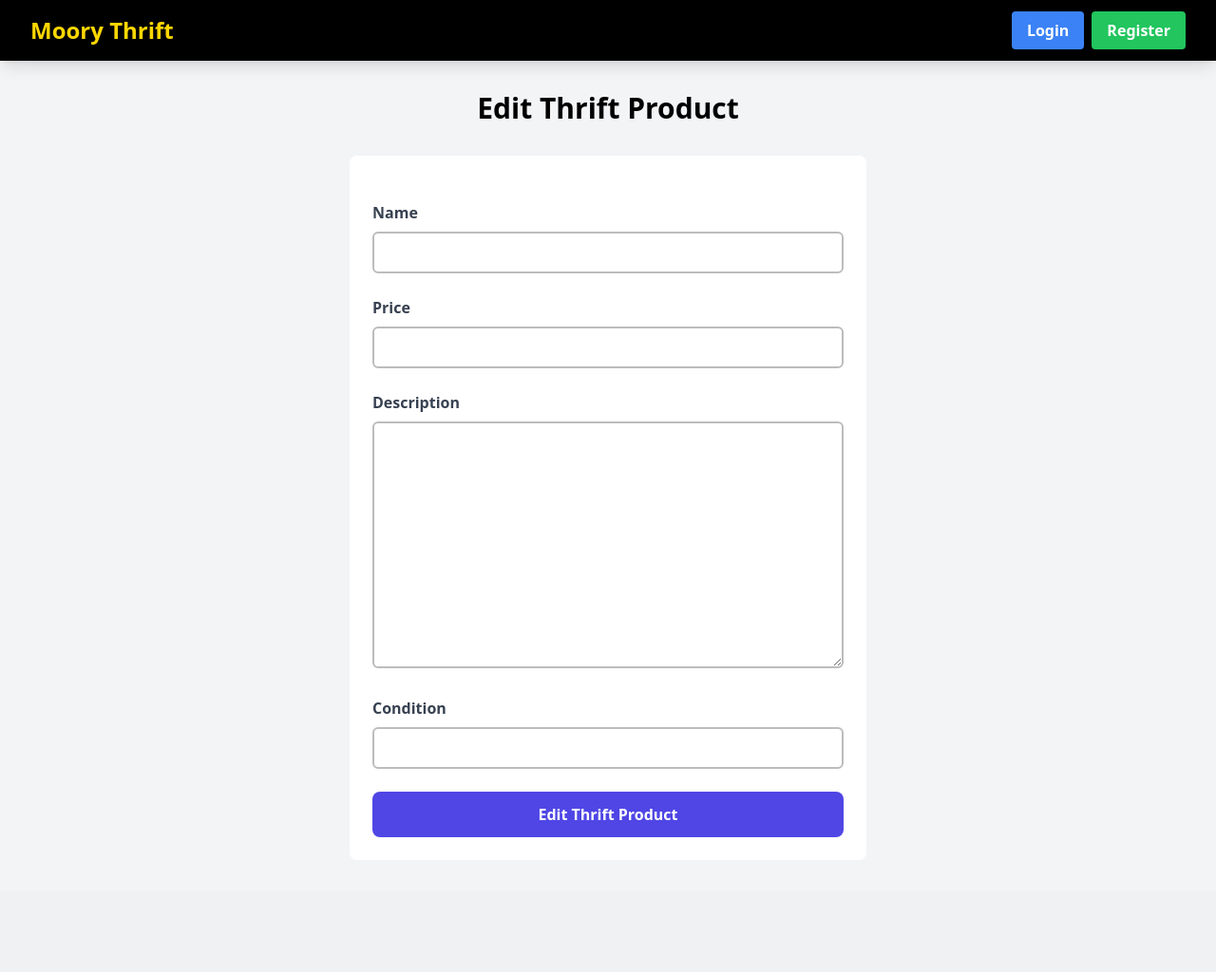
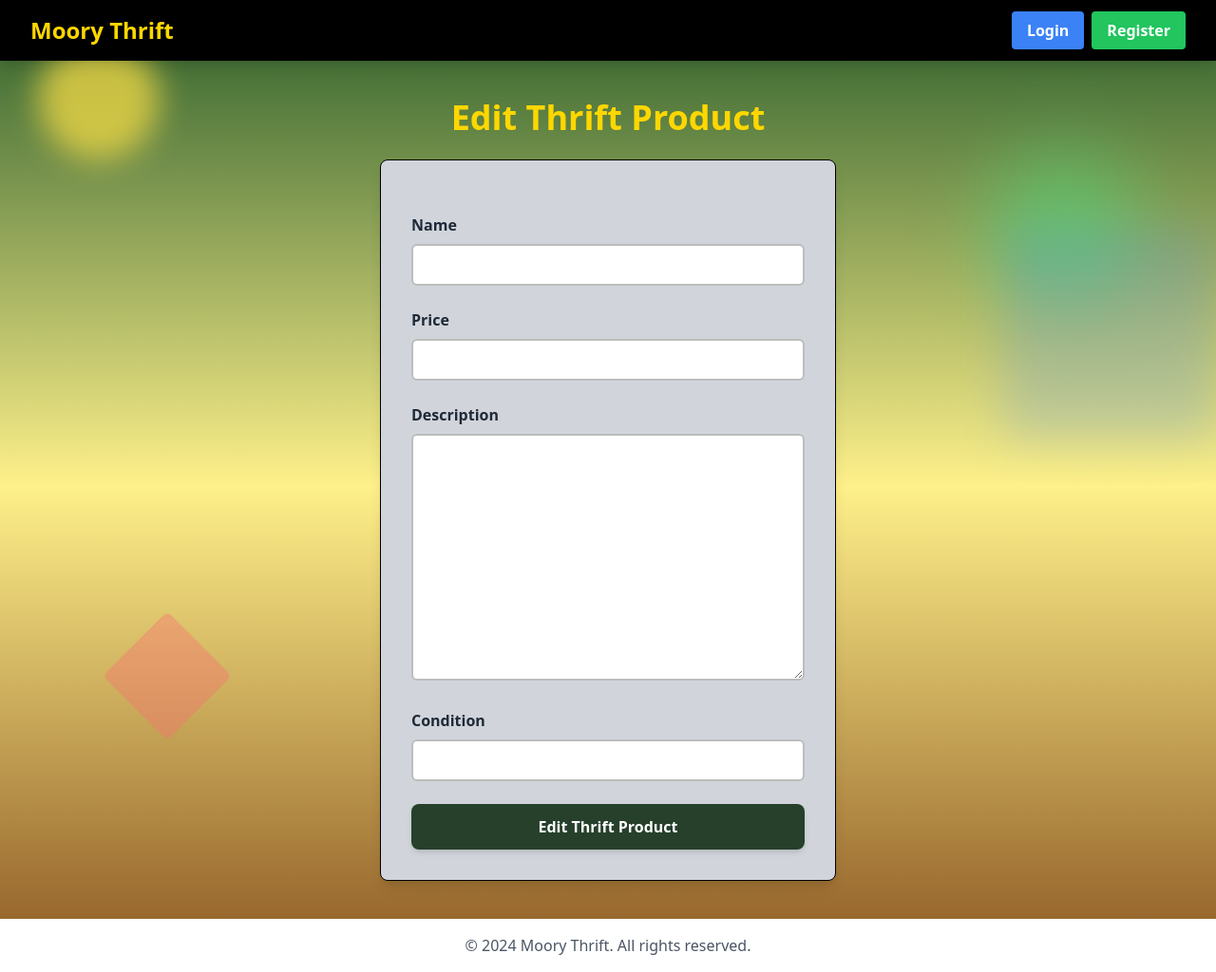
Before and after one commit to felfelita/moory-thrift, a Django app: template main/templates/edit_thrift.html in a window 1280 px wide. Shown: the whole page at 95% size. Before the commit the page ends 906 px from the top, so only its background shows below. Run offline with Django 5.2, Linux system fonts and the light colour scheme; the template is opened without the code that fills it: values that come from a table or form of the project are taken from there, others are empty; some libraries are stand-ins or nearby versions.

Commit message:
edit edit_thrift.html

```diff
--- a/main/templates/edit_thrift.html
+++ b/main/templates/edit_thrift.html
@@ -6,36 +6,52 @@
 
 {% block content %}
 {% include 'navbar.html' %}
-<div class="flex flex-col min-h-screen bg-gray-100">
-  <div class="container mx-auto px-4 py-8 mt-16 max-w-xl">
-    <h1 class="text-3xl font-bold text-center mb-8 text-black">Edit Thrift Product</h1>
 
-    <div class="bg-white rounded-lg p-6 form-style">
+<div class="flex flex-col min-h-screen bg-gradient-to-b from-[#2b5e2b] via-yellow-200 to-[#8c5722]">
+
+    <div class="absolute top-10 left-10 w-32 h-32 bg-yellow-300 rounded-full opacity-70 blur-lg"></div>
+    <div class="absolute top-40 right-20 w-40 h-40 bg-green-400 rounded-full opacity-50 blur-2xl"></div>
+
+    <div class="absolute bottom-10 left-32 w-24 h-24 bg-red-400 rounded-md opacity-40 rotate-45"></div>
+    <div class="absolute top-60 right-0 w-56 h-56 bg-blue-500 opacity-20 blur-xl rounded-lg"></div>
+
+  <div class="container mx-auto px-4 py-10 mt-16 max-w-lg">
+    <h1 class="text-4xl font-bold text-center mb-6 text-[#FFD700]">Edit Thrift Product</h1>
+
+    <div class="bg-gray-300 rounded-lg shadow-lg p-8 form-style border border-black">
       <form method="POST" class="space-y-6">
         {% csrf_token %}
         {% for field in form %}
           <div class="flex flex-col">
-                  <label for="{{ field.id_for_label }}" class="mb-2 font-semibold text-gray-700">
+            <label for="{{ field.id_for_label }}" class="mb-2 font-semibold text-gray-800">
               {{ field.label }}
             </label>
             <div class="w-full">
               {{ field }}
             </div>
             {% if field.help_text %}
-                      <p class="mt-1 text-sm text-gray-500">{{ field.help_text }}</p>
+              <p class="mt-1 text-sm text-gray-600">{{ field.help_text }}</p>
             {% endif %}
             {% for error in field.errors %}
               <p class="mt-1 text-sm text-red-600">{{ error }}</p>
             {% endfor %}
           </div>
         {% endfor %}
-          <div class="flex justify-center mt-6">
-              <button type="submit" class="bg-indigo-600 text-white font-semibold px-6 py-3 rounded-lg hover:bg-indigo-700 transition duration-300 ease-in-out w-full">
+
+        <div class="flex justify-center mt-8">
+          <button type="submit" class="bg-[#26402b] hover:bg-[#57825f] text-white font-semibold px-8 py-3 rounded-lg transition duration-300 ease-in-out w-full shadow-md">
             Edit Thrift Product
           </button>
         </div>
       </form>
     </div>
   </div>
+
+  <footer class="mt-auto py-4 bg-white shadow-md">
+    <div class="container mx-auto text-center text-gray-600">
+      <p>&copy; 2024 Moory Thrift. All rights reserved.</p>
     </div>
+  </footer>
+</div>
+
 {% endblock %}
```
Also changed, not shown: main/templates/create_thrift_entry.html (+11 -4 lines), main/templates/main.html (+7 -0 lines). Lines whose indentation alone changed are shown as unchanged.
